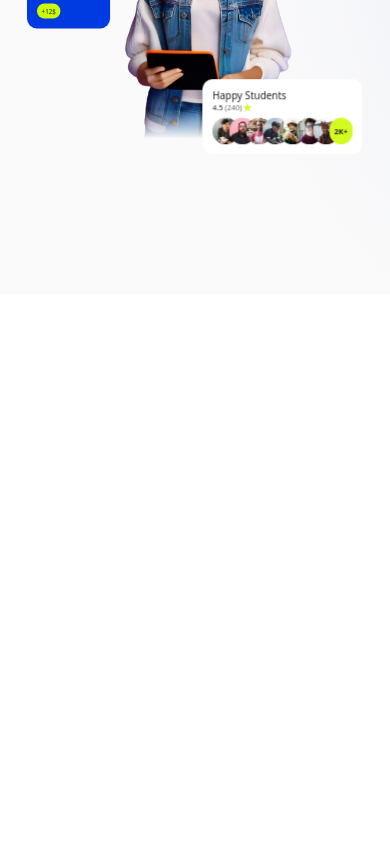
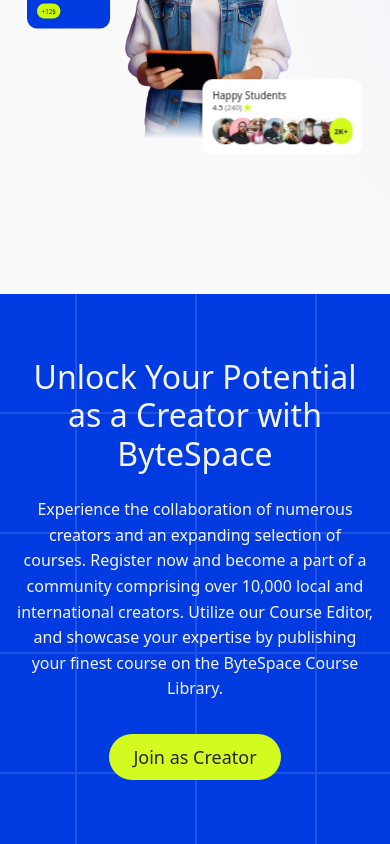
Before and after one commit to sakimuzzaman/ByteSpace-webApplication, a Next.js app: page / in a window 390 px wide. Shown: the part 6406-7250 px from the top of the page. Before the commit the page ends 6700 px from the top, so only its background shows below. Built offline with nearby package versions, Linux system fonts and the light colour scheme.

Commit message:
create CreatorCta component, used here reusable Navigation and decor component make the code simpler and clean

```diff
--- a/src/app/page.tsx
+++ b/src/app/page.tsx
@@ -1,5 +1,6 @@
 import { Header } from "@/components/layout/Header";
 import { CourseDiscovery } from "@/components/sections/CourseDiscovery";
+import { CreatorCta } from "@/components/sections/CreatorCta";
 import { GroupLogos } from "@/components/sections/GroupLogos";
 import { GrowthSection } from "@/components/sections/GrowthSection";
 import { Hero } from "@/components/sections/Hero";
@@ -21,6 +22,8 @@ export default function HomePage() {
 
       <GrowthSection />
 
+      <CreatorCta />
+
     </>
   );
 }
--- /dev/null
+++ b/src/components/sections/CreatorCta.tsx
@@ -0,0 +1,54 @@
+import { ButtonLink } from "@/components/ui/Button";
+import { Container } from "@/components/ui/Container";
+import { Decor } from "@/components/ui/Decor";
+import { GridBackdrop } from "@/components/ui/GridBackdrop";
+import { authNav, sectionIds } from "../../data/Navigation";
+
+/** 3D ornaments placed on a centred 1440px stage (design coordinates). */
+function CtaOrnaments() {
+  return (
+    <div
+      aria-hidden="true"
+      className="pointer-events-none absolute inset-y-0 left-1/2 hidden w-360 -translate-x-1/2 md:block"
+    >
+      <Decor name="squiggleLimeLg" className="top-24.5 -left-14.5 w-[253.5px]" />
+      <Decor name="squiggleWhiteSm" className="top-[33.5px] left-52.5 w-[116.5px]" />
+      <Decor name="coneWhite" className="top-[240.6px] left-[-14.5px] w-[129.5px]" />
+      <Decor name="torusLime" className="top-[358.3px] left-[68.5px] w-60" />
+      <Decor name="pyramidLime" className="top-[20.6px] left-[1104.4px] w-[126.5px]" />
+      <Decor name="cylinderWhite" className="top-[40.7px] left-[1270.4px] w-68.5" />
+      <Decor name="squiggleLimeTall" className="top-[326.5px] left-[1178.5px] w-48" />
+    </div>
+  );
+}
+
+export function CreatorCta() {
+  return (
+    <section
+      id={sectionIds.creators}
+      aria-labelledby="creator-cta-heading"
+      className="relative overflow-hidden bg-primary-800 py-16 text-neutral-50 sm:py-20 xl:pt-21.25 xl:pb-21.25"
+    >
+      <GridBackdrop />
+      <CtaOrnaments />
+
+      <Container className="relative flex flex-col items-center text-center">
+        <h2
+          id="creator-cta-heading"
+          className="max-w-150 text-[2rem]/[1.2] sm:text-[2.5rem]/[1.2] lg:text-heading-m"
+        >
+          Unlock Your Potential as a Creator with ByteSpace
+        </h2>
+        <p className="mt-6 max-w-241 text-body-m sm:mt-10 sm:text-body-l">
+          Experience the collaboration of numerous creators and an expanding selection of courses.
+          Register now and become a part of a community comprising over 10,000 local and
+          international creators. Utilize our Course Editor, and showcase your expertise by
+          publishing your finest course on the ByteSpace Course Library.
+        </p>
+        <ButtonLink href={authNav.join.href} className="mt-8 sm:mt-10">
+          Join as Creator
+        </ButtonLink>
+      </Container>
+    </section>
+  );
+}
```
